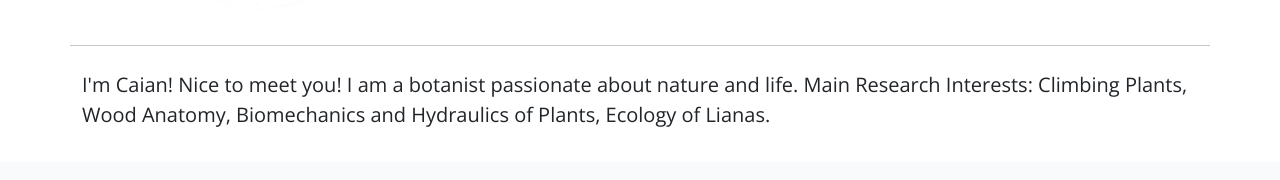
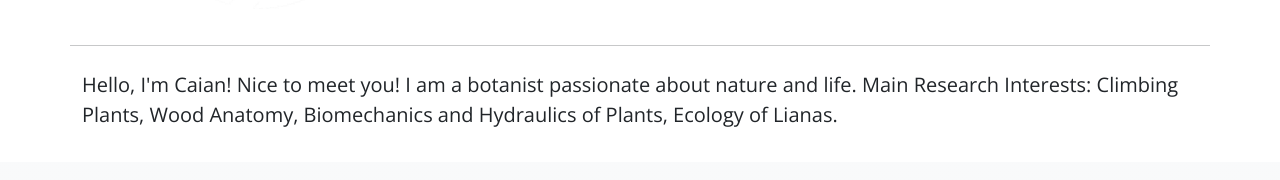
Before and after one commit to iangerolamo/angular-responsive-website, an Angular app: page /home in a window 1280 px wide. Shown: the part 321-501 px from the top of the page. Built offline with nearby package versions, Linux system fonts and the light colour scheme.

Commit message:
Teste 20/11

```diff
--- a/src/app/pages/home/home.component.html
+++ b/src/app/pages/home/home.component.html
@@ -217,7 +217,7 @@
     <div class="row">
       <hr class="my-4" />
       <p class="lead">
-        I'm Caian! Nice to meet you! I am a botanist passionate about nature and
+        Hello, I'm Caian! Nice to meet you! I am a botanist passionate about nature and
         life. Main Research Interests: Climbing Plants, Wood Anatomy,
         Biomechanics and Hydraulics of Plants, Ecology of Lianas.
       </p>
```
